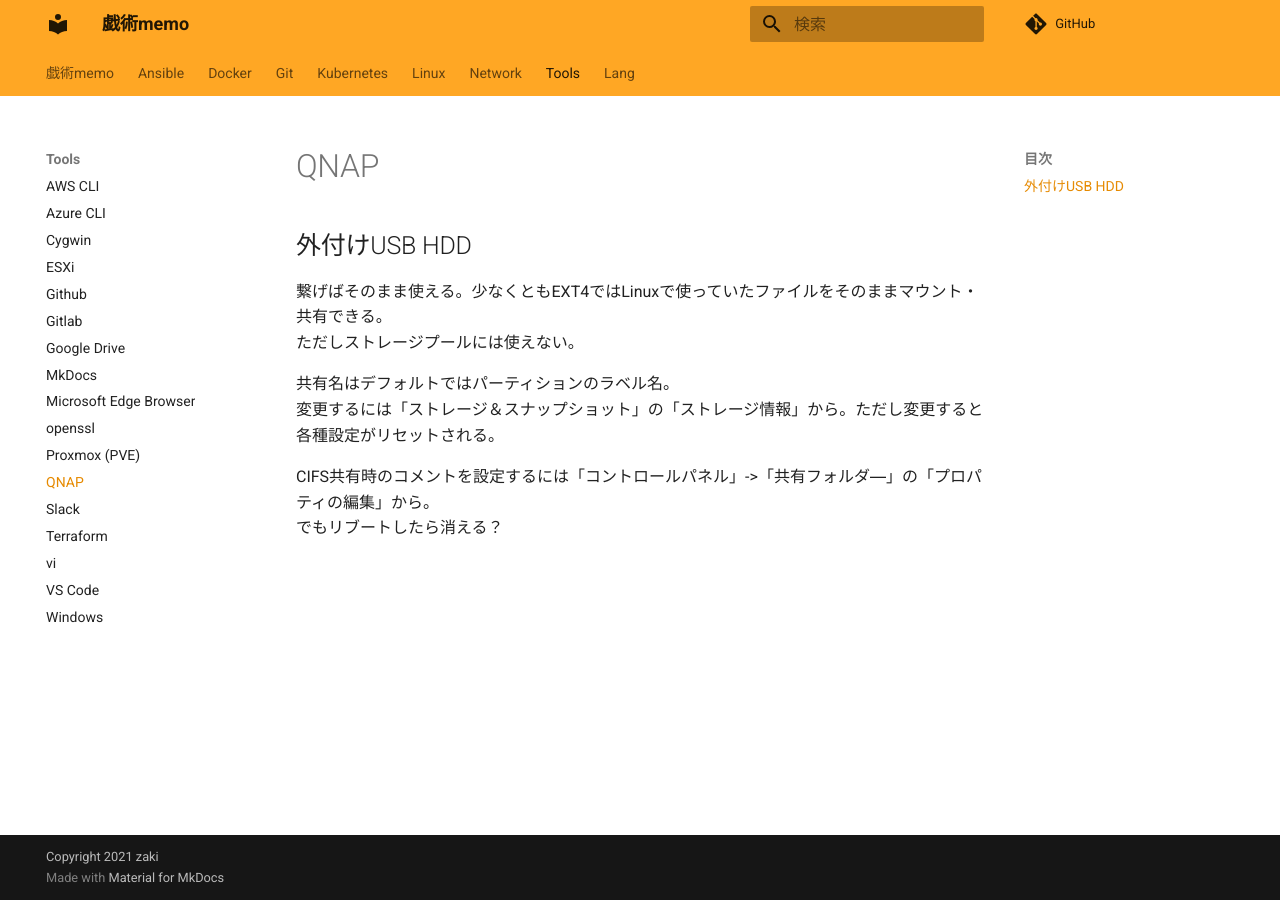
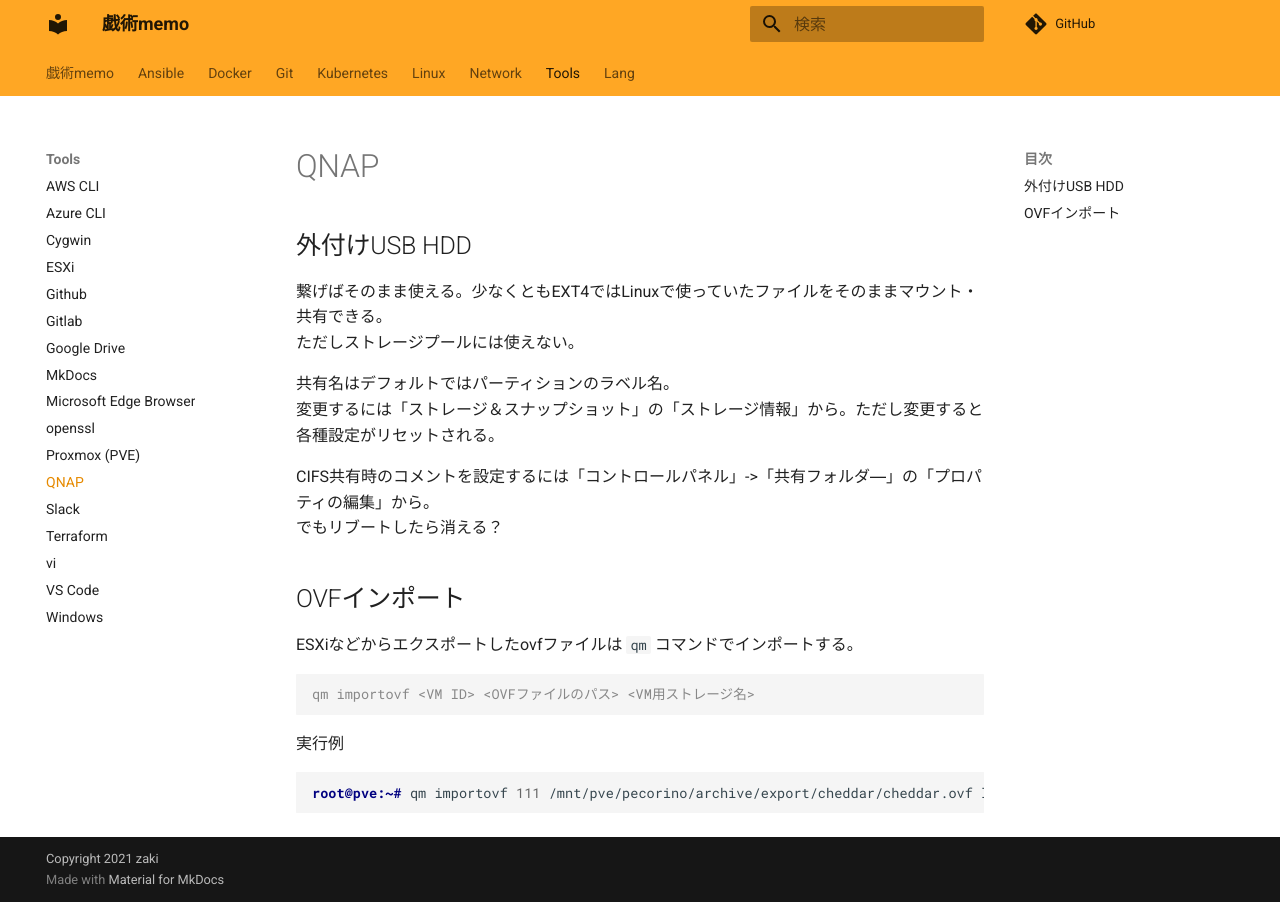
Before and after one commit to zaki-lknr/docs, an MkDocs documentation site: the page built from docs/Tools/qnap.md, in a window 1280 px wide. Built offline with MkDocs 1.6.1 and Material for MkDocs 9.7.7, drawn with Linux system fonts in a browser that asks for light colours; comment, search, counter and statistics services are not loaded.

Commit message:
add: tools/qnap: qm importovfでovfインポート

````diff
--- a/docs/Tools/qnap.md
+++ b/docs/Tools/qnap.md
@@ -10,3 +10,17 @@
 
 CIFS共有時のコメントを設定するには「コントロールパネル」->「共有フォルダ―」の「プロパティの編集」から。
 でもリブートしたら消える？
+
+## OVFインポート
+
+ESXiなどからエクスポートしたovfファイルは `qm` コマンドでインポートする。
+
+```console
+qm importovf <VM ID> <OVFファイルのパス> <VM用ストレージ名>
+```
+
+実行例
+
+```console
+root@pve:~# qm importovf 111 /mnt/pve/pecorino/archive/export/cheddar/cheddar.ovf local-lvm
+```
````
